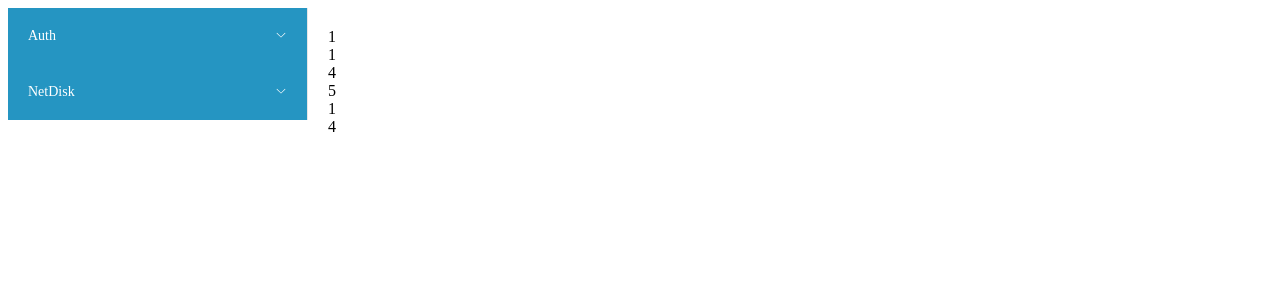
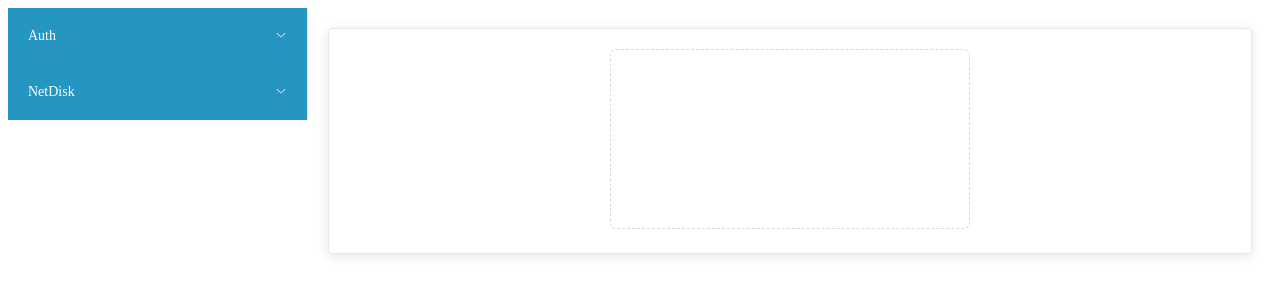
Before and after one commit to DrunkenWhale/PigeonSite-Front-End, a Vue app: page /upload in a window 1280 px wide. Shown: the top 300 px of the page. Built offline with nearby package versions, Linux system fonts and the light colour scheme.

Commit message:
feat: upload page basic component

```diff
--- a/src/api.js
+++ b/src/api.js
@@ -1,7 +1,9 @@
 import axios from "axios";
-axios.defaults.baseURL = "http://localhost:5000/api";
+axios.defaults.baseURL = url;
 
 export default {};
+
+export var url = "http://localhost:5000/api"
 
 //   /auth/login
 export function login(mailbox, password) {
@@ -30,6 +32,7 @@ export function getFileList() {
     var tokenString = window.localStorage.getItem("token");
     return axios({
         method: "get",
+        baseURL: url,
         url: "/file/list",
         headers: {
             token: tokenString,
--- a/src/views/Register.vue
+++ b/src/views/Register.vue
@@ -23,7 +23,7 @@
       ></el-input>
     </div>
     <div id="mr-round" style="margin-left: 80%;" >
-      <el-button @click="regist" size="large" type="primary" color="rgba(20, 143, 180, 0.589)" plain> Submit </el-button>
+      <el-button @click="regist" size="large" type="primary" color="rgba(20, 143, 180, 0.589)" plain> Register </el-button>
     </div>
   </el-card>
 </template>
--- a/src/views/Upload.vue
+++ b/src/views/Upload.vue
@@ -1,15 +1,26 @@
 <template>
 <div>
-    <div v-for="file in file_list" :key="file">{{file}}</div>
+   <el-card style="text-align:center">
+       <el-upload class="upload-frame" :action="uploadURL" :headers="headers"  drag multiply>
+
+
+       </el-upload>
+   </el-card>
 </div>
 </template>
 
 <script>
+    import {
+        url
+    } from "../api.js"
     export default {
         name: "Upload",
         data() {
             return {
-                file_list: [1, 1, 4, 5, 1, 4]
+                uploadURL: url + "/file/upload",
+                headers: {
+                    "token": window.localStorage.getItem("token")
+                }
             }
         },
         methods: {
@@ -19,5 +30,8 @@
 </script>
 
 <style>
-
+    .upload-frame {
+        position: relative;
+        align-self: center;
+    }
 </style>
```
Also changed, not shown: 1 other file (tests, documents, lock files or other folders).
